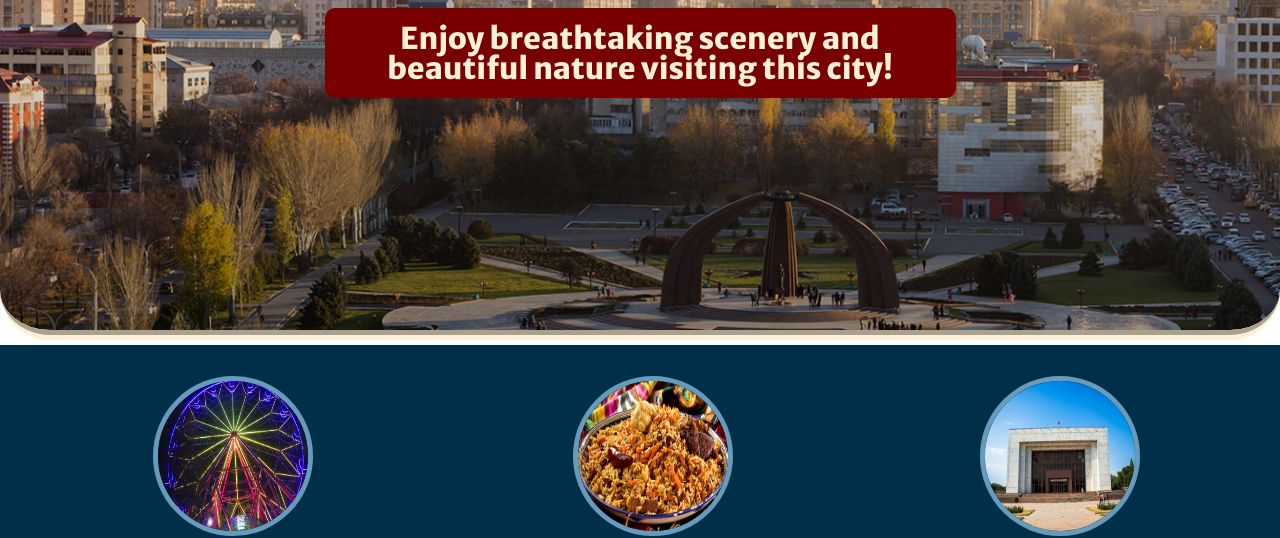
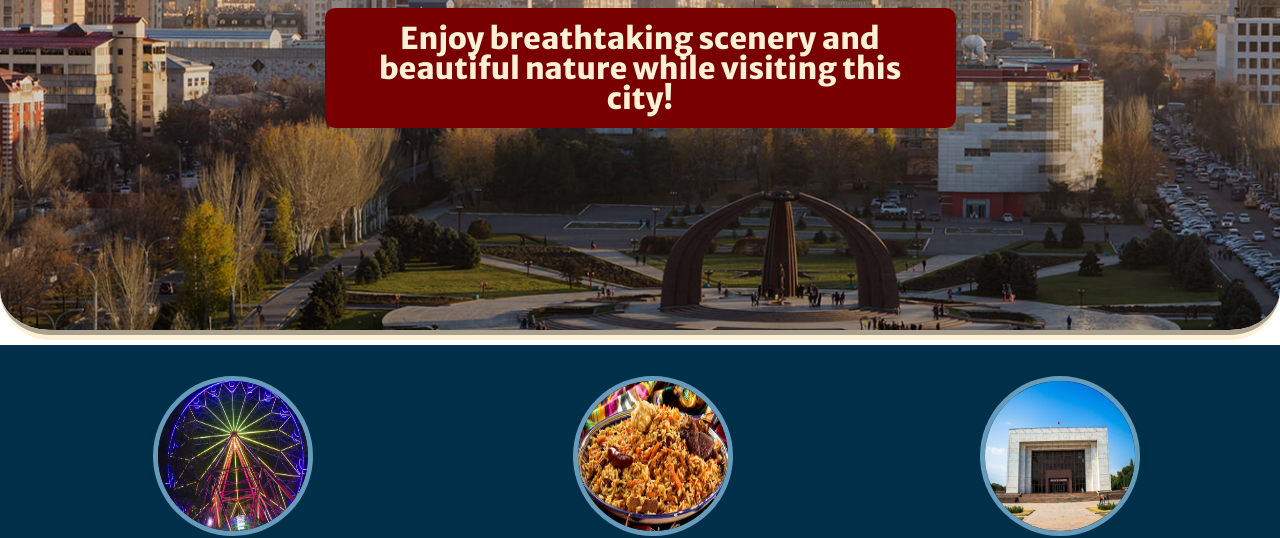
Before and after one commit to NiceFries/hometown-page, a plain HTML site: page index.html in a window 1280 px wide. Shown: the part 300-838 px from the top of the page. Drawn offline with nearby package versions, Linux system fonts and the light colour scheme.

Commit message:
Update index.html

```diff
--- a/index.html
+++ b/index.html
@@ -11,7 +11,7 @@
         <!-- HERO SECTION -->
         <div id="hero">
             <h1 id="title">Visit Bishkek</h1>
-            <h2 id="subtitle">Enjoy breathtaking scenery and beautiful nature visiting this city!</h2>
+            <h2 id="subtitle">Enjoy breathtaking scenery and beautiful nature while visiting this city!</h2>
         </div>
 
         <!-- ACTIVITIES SECTION -->
```
